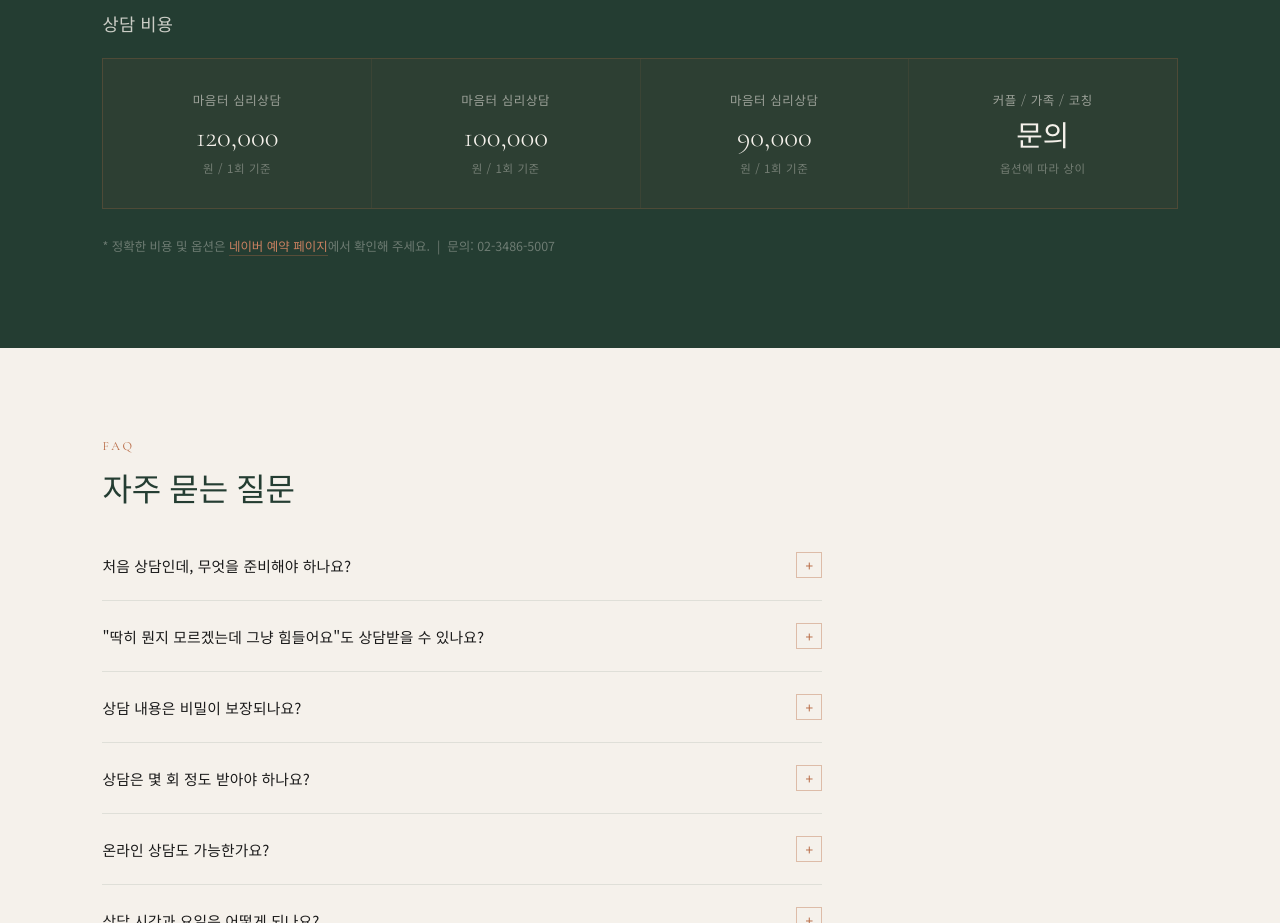
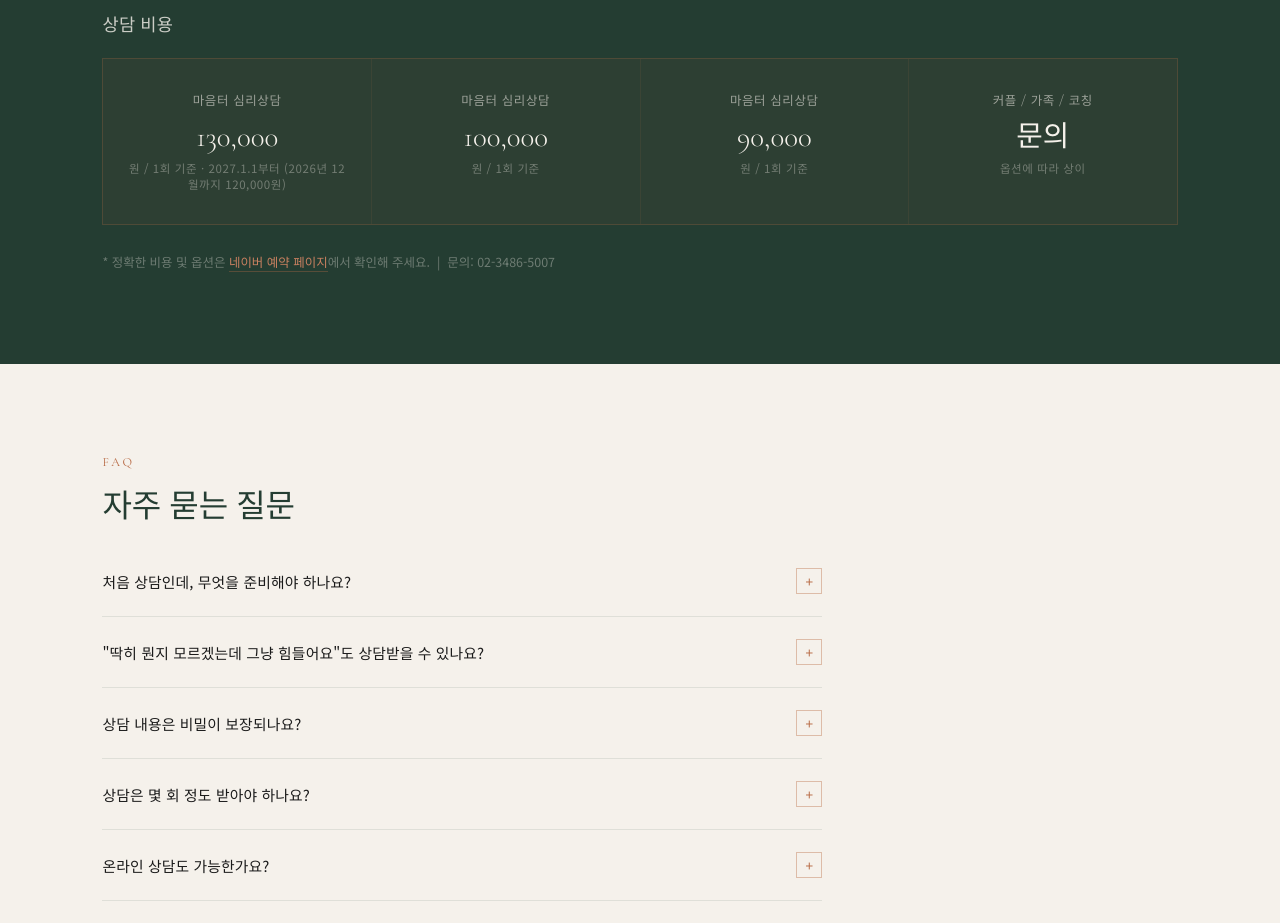
Before and after one commit to mind-place/mindplace, a plain HTML site: page index.html in a window 1280 px wide. Shown: the part 4680-5603 px from the top of the page. Drawn offline with nearby package versions, Linux system fonts and the light colour scheme.

Commit message:
Update counseling fees in index.html
Updated counseling fee and added future pricing information.

```diff
--- a/index.html
+++ b/index.html
@@ -813,8 +813,8 @@ footer{
   <div class="pg rv">
     <div class="pc">
       <h4>마음터 심리상담</h4>
-      <div class="pv">120,000</div>
-      <div class="pu">원 / 1회 기준</div>
+      <div class="pv">130,000</div>
+      <div class="pu">원 / 1회 기준 · 2027.1.1부터 (2026년 12월까지 120,000원)</div>
     </div>
     <div class="pc">
       <h4>마음터 심리상담</h4>
```
